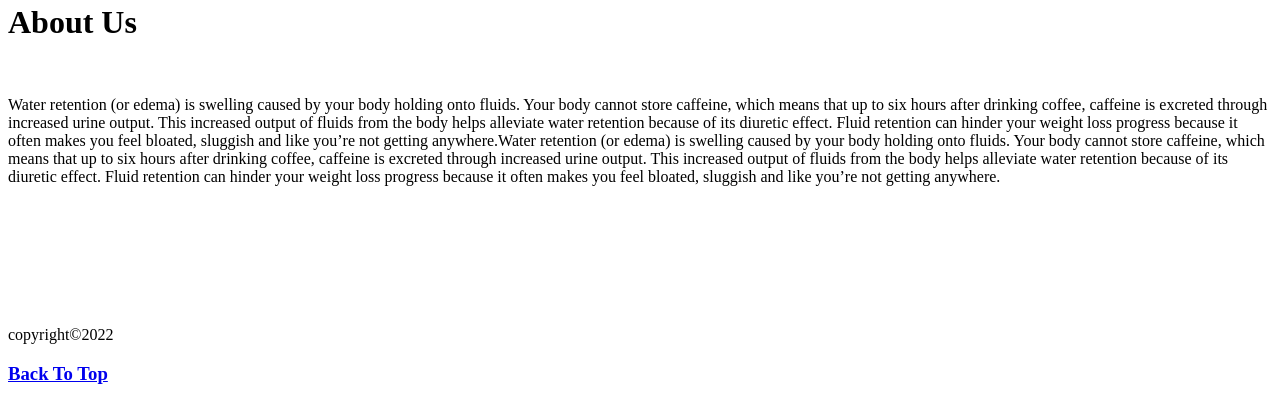
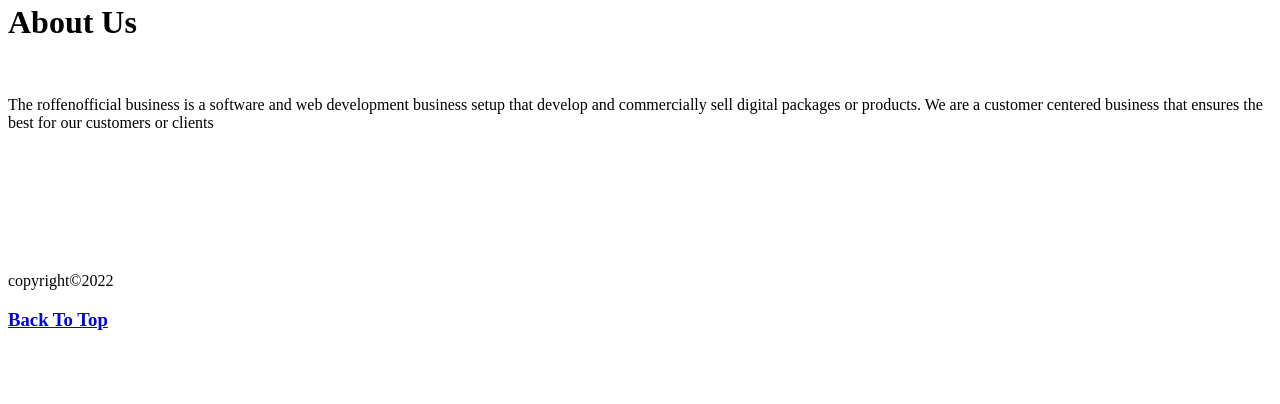
Before and after one commit to roffenofficial/roffenofficial.github.io, a plain HTML site: page cafeshop/about.html in a window 1280 px wide. Shown: the part 1219-1623 px from the top of the page. After the commit the page ends 1569 px from the top, so only its background shows below. Drawn offline with Linux system fonts and the light colour scheme.

Commit message:
Update about.html

```diff
--- a/cafeshop/about.html
+++ b/cafeshop/about.html
@@ -10,7 +10,7 @@
 
 <body>
     <img src="./images/logo.jpg" id="logo" alt="coffee logo">
-    <h3>Coffee About</h3>
+    <h3>About Roffenofficial Business</h3>
     <ul>
         <li><a href="index.html">Home</a></li>
         <li><a href="about.html">About</a></li>
@@ -21,13 +21,9 @@
     <br>
     <h1>About Us</h1>
     <br>
-<p>Water retention (or edema) is swelling caused by your body holding onto fluids. Your body cannot store caffeine, which
-means that up to six hours after drinking coffee, caffeine is excreted through increased urine output. This increased
-output of fluids from the body helps alleviate water retention because of its diuretic effect. Fluid retention can
-hinder your weight loss progress because it often makes you feel bloated, sluggish and like you’re not getting anywhere.Water retention (or edema) is swelling caused by your body holding onto fluids. Your body cannot store caffeine, which
-means that up to six hours after drinking coffee, caffeine is excreted through increased urine output. This increased
-output of fluids from the body helps alleviate water retention because of its diuretic effect. Fluid retention can
-hinder your weight loss progress because it often makes you feel bloated, sluggish and like you’re not getting anywhere.</p>
+<p>The roffenofficial business is a software and web development business setup that
+    develop and commercially sell digital packages or products. We are a customer centered business that
+    ensures the best for our customers or clients</p>
     <br />
     <br />
     <br />
```
